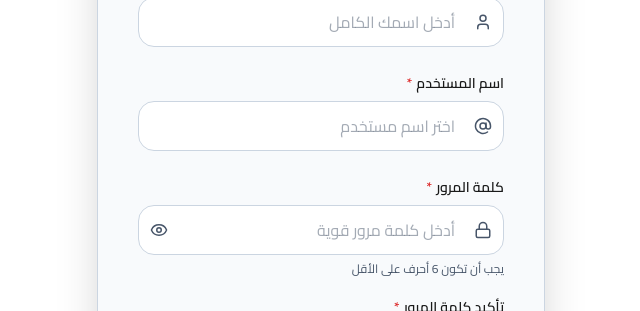
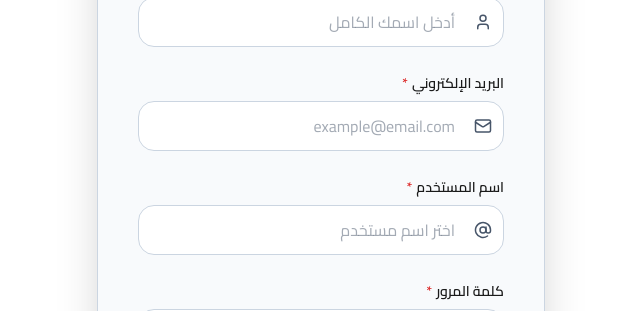
Before and after one commit to 3omarfarok/Budgetly, a React (Vite) app in the folder client/: page /register in a window 1280 px wide. Shown: the part 318-629 px from the top of the page, without its empty margins (319-959 px from the left). Built offline with nearby package versions, Linux system fonts and the light colour scheme; no server answers; a web font is replaced by a local one.

Commit message:
Fix the Reset password problem

```diff
--- a/client/src/components/dashboard/AdminDashboard.jsx
+++ b/client/src/components/dashboard/AdminDashboard.jsx
@@ -8,7 +8,7 @@ export default function AdminDashboard({ stats }) {
         <h2 id="overview-heading" className="sr-only">
           نظرة عامة
         </h2>
-        <div className="grid grid-cols-1 sm:grid-cols-2 lg:grid-cols-4 gap-6">
+        <div className="grid grid-cols-1 sm:grid-cols-2 lg:grid-cols-3 gap-6">
           <StatCard
             title="إجمالي المصاريف"
             value={`${stats.overview.totalExpenseAmount.toFixed(2)} جنيه`}
--- a/client/src/context/AuthContext.jsx
+++ b/client/src/context/AuthContext.jsx
@@ -26,11 +26,12 @@ export const AuthProvider = ({ children }) => {
     checkAuth();
   }, []);
 
-  const register = async (username, password, name) => {
+  const register = async (username, password, name, email) => {
     const { data } = await api.post("/auth/register", {
       username,
       password,
       name,
+      email,
     });
     localStorage.setItem("token", data.token);
     setUser(data.user);
--- a/client/src/hooks/useRegister.js
+++ b/client/src/hooks/useRegister.js
@@ -5,10 +5,11 @@ import { useToast } from "../context/ToastContext";
 
 export function useRegister() {
   const [formData, setFormData] = useState({
+    name: "",
+    email: "",
     username: "",
     password: "",
     confirmPassword: "",
-    name: "",
   });
   const [error, setError] = useState("");
   const [loading, setLoading] = useState(false);
@@ -28,7 +29,12 @@ export function useRegister() {
     setError("");
 
     // Validation
-    if (!formData.username || !formData.password || !formData.name) {
+    if (
+      !formData.username ||
+      !formData.password ||
+      !formData.name ||
+      !formData.email
+    ) {
       setError("جميع الحقول مطلوبة");
       toast.warning("جميع الحقول مطلوبة");
       return;
@@ -48,7 +54,12 @@ export function useRegister() {
 
     setLoading(true);
     try {
-      await register(formData.username, formData.password, formData.name);
+      await register(
+        formData.username,
+        formData.password,
+        formData.name,
+        formData.email
+      );
       toast.success("تم إنشاء الحساب بنجاح!");
       navigate("/house-selection");
     } catch (err) {
--- a/client/src/pages/Register.jsx
+++ b/client/src/pages/Register.jsx
@@ -1,5 +1,5 @@
 import { Link } from "react-router-dom";
-import { User, AtSign, Lock } from "lucide-react";
+import { User, AtSign, Lock, Mail } from "lucide-react";
 import Input from "../components/Input";
 import AuthCard from "../components/auth/AuthCard";
 import { useRegister } from "../hooks/useRegister";
@@ -79,6 +79,19 @@ const RegisterComponent = () => {
         />
 
         <Input
+          id="email"
+          name="email"
+          label="البريد الإلكتروني"
+          type="email"
+          value={formData.email}
+          onChange={handleChange}
+          icon={Mail}
+          placeholder="example@email.com"
+          disabled={loading}
+          required
+        />
+
+        <Input
           id="username"
           name="username"
           label="اسم المستخدم"
```
